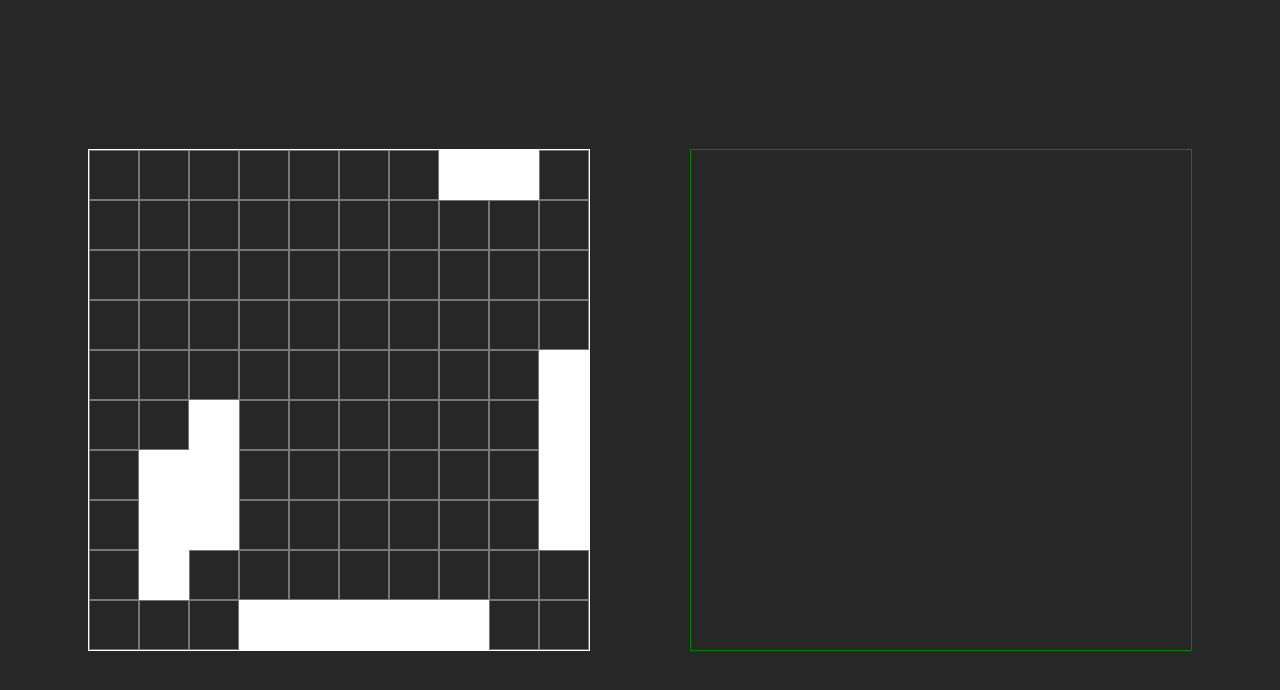
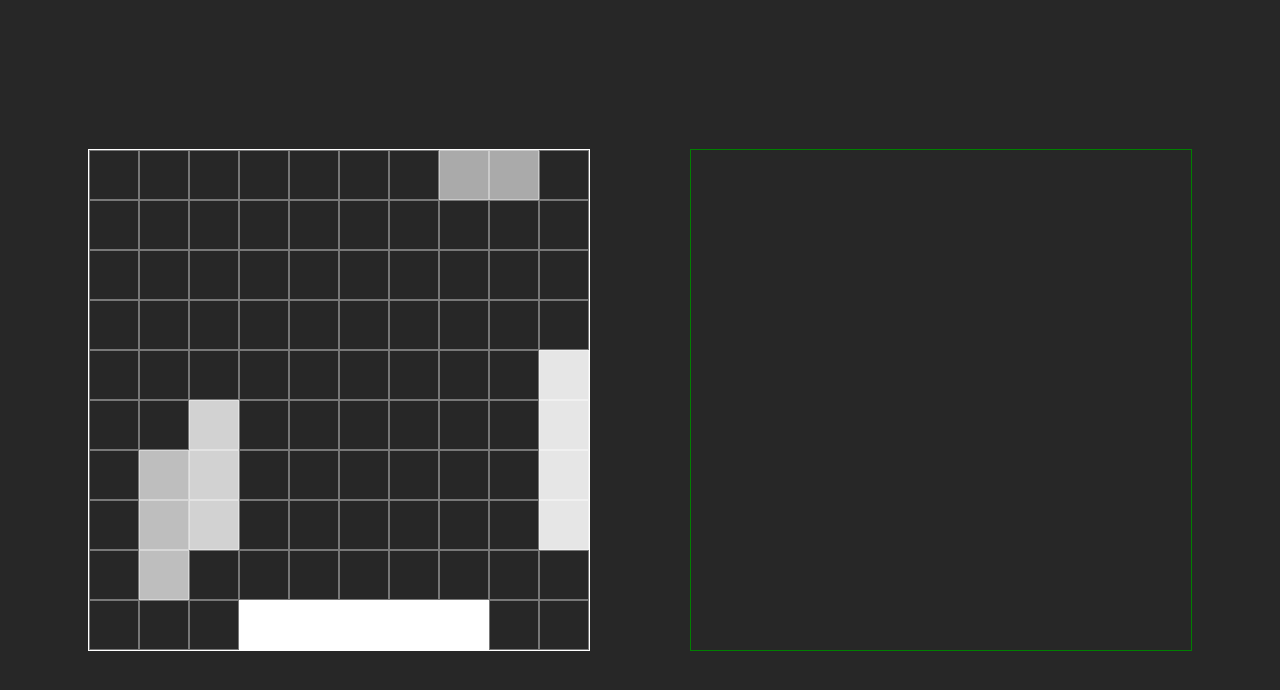
Before and after one commit to TerroR75/top-project12-battleship, a website built with webpack: page src/template.html in a window 1280 px wide. Built offline with nearby package versions, Linux system fonts and the light colour scheme.

Commit message:
ships different colors

```diff
--- a/src/classes/GameBoard.js
+++ b/src/classes/GameBoard.js
@@ -2,9 +2,10 @@ import Ship from "./Ship";
 import { utils } from '../utils/utils';
 
 export default class GameBoard {
-    constructor() {
+    constructor(humanOrAi) {
         this.tileArray = [];
         this.init();
+        this.player = humanOrAi;
     }
 
     init() {
@@ -28,18 +29,10 @@ export default class GameBoard {
         }
     }
 
-    addShip(ship, positions) {
-        for (let i = 0; i < ship.length; i++) {
-            ship.position.push({ pos: positions[i], isHit: false });
-
-            this.tileArray[positions[i]].hasShip = true;
-            this.tileArray[positions[i]].ship = ship;
-        }
-    }
-
-
     randomPlacement() {
         const ships = this.#generateShips();
+
+        console.log(ships);
 
         for (let i = 0; i < ships.length; i++) {
             let axis = utils.randomIntFromInterval(0, 1); // 0 - Horizontal, 1 - Vertical
@@ -61,6 +54,7 @@ export default class GameBoard {
                     i--;
                 }
                 else {
+
                     this.addShip(ships[i], positions);
                 }
 
@@ -69,7 +63,16 @@ export default class GameBoard {
                 i--;
             }
         }
-        console.log(this.tileArray);
+    }
+
+    addShip(ship, positions) {
+
+        for (let i = 0; i < ship.length; i++) {
+            ship.position.push({ pos: positions[i], isHit: false });
+
+            this.tileArray[positions[i]].hasShip = true;
+            this.tileArray[positions[i]].ship = ship;
+        }
     }
 
     #generateShips() {
--- a/src/domManip/GameBoard.js
+++ b/src/domManip/GameBoard.js
@@ -7,6 +7,26 @@ export function appendTiles(gameBoardDOM, gameBoardObject) {
         if (gameBoardObject.tileArray[i].hasShip === true) {
             tile.classList.add('hasShip');
         }
+
+        if (gameBoardObject.tileArray[i].ship !== null) {
+            if (gameBoardObject.tileArray[i].ship.type === 'Carrier') {
+                tile.classList.add('carrier');
+            }
+            else if (gameBoardObject.tileArray[i].ship.type === 'Battleship') {
+                tile.classList.add('battleship');
+            }
+            else if (gameBoardObject.tileArray[i].ship.type === 'Destroyer') {
+                tile.classList.add('destroyer');
+            }
+            else if (gameBoardObject.tileArray[i].ship.type === 'Submarine') {
+                tile.classList.add('submarine');
+            }
+            else {
+                tile.classList.add('patrol-boat');
+            }
+        }
+
+        console.log(gameBoardObject.tileArray[i]);
 
         gameBoardDOM.appendChild(tile);
     }
--- a/src/functionality/gameManager.js
+++ b/src/functionality/gameManager.js
@@ -0,0 +1,5 @@
+class GameManager {
+    constructor() {
+        this.currentPlayer
+    }
+}
--- a/src/index.js
+++ b/src/index.js
@@ -7,12 +7,13 @@ import { appendTiles, refreshTiles } from "./domManip/GameBoard";
 export const playerBoard = document.querySelector('.playerBoard');
 export const aiBoard = document.querySelector('.aiBoard');
 
-const gameBoard = new GameBoard();
+const gameBoard = new GameBoard('player');
 const newCarrier = new Ship('Carrier');
 
 
-appendTiles(playerBoard, gameBoard);
 
 gameBoard.randomPlacement();
 
+appendTiles(playerBoard, gameBoard);
+
 refreshTiles(gameBoard);
--- a/src/styles/main.scss
+++ b/src/styles/main.scss
@@ -29,6 +29,8 @@ body {
 
         .tile.hasShip {
             background: white;
+
+
         }
 
         .tile.hit:before {
@@ -59,6 +61,26 @@ body {
             box-sizing: border-box;
             user-select: none;
         }
+
+        .carrier {
+            background: rgb(255, 255, 255) !important;
+        }
+
+        .battleship {
+            background: rgb(230, 230, 230) !important;
+        }
+
+        .destroyer {
+            background: rgb(210, 210, 210) !important;
+        }
+
+        .submarine {
+            background: rgb(190, 190, 190) !important;
+        }
+
+        .patrol-boat {
+            background: rgb(170, 170, 170) !important;
+        }
     }
 
     .aiBoard {
```
Also changed, not shown: dist/index.html, dist/main1fe1f68da107e9e332fc.js, 2 other files.
